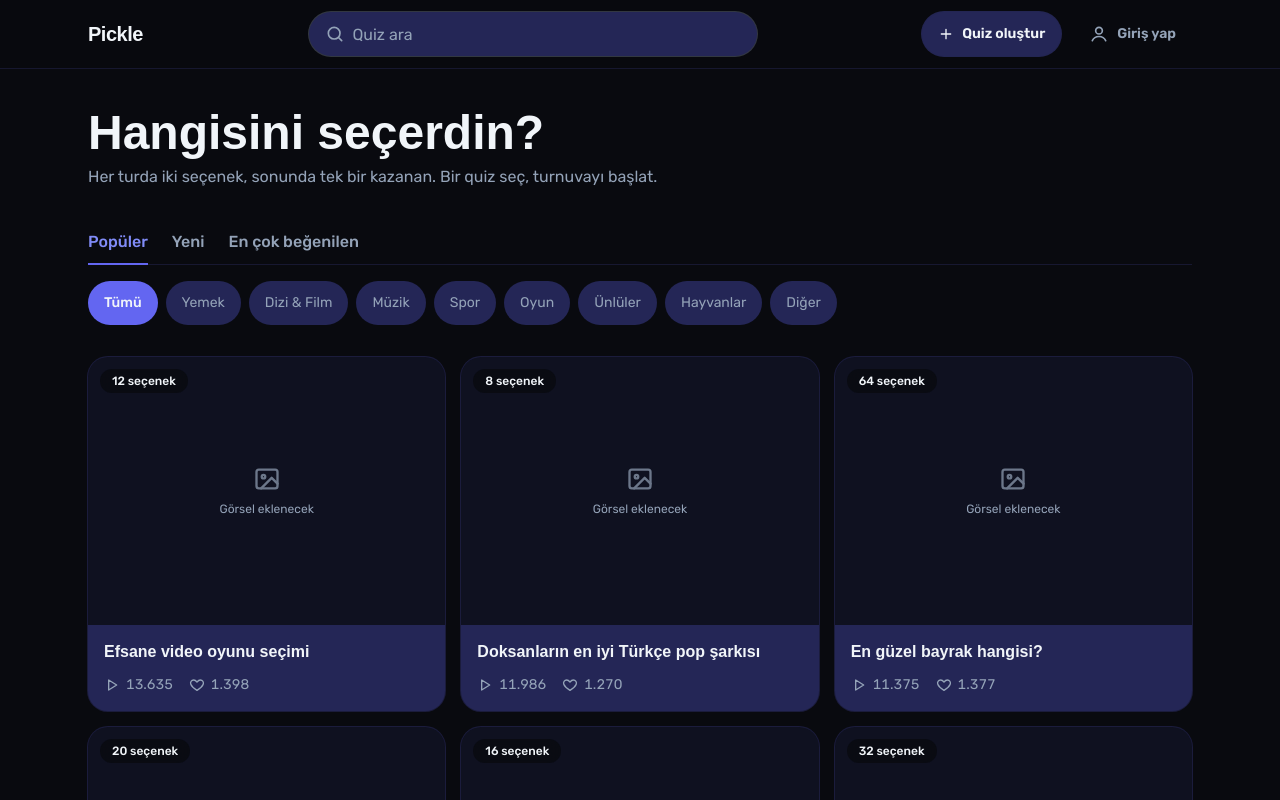
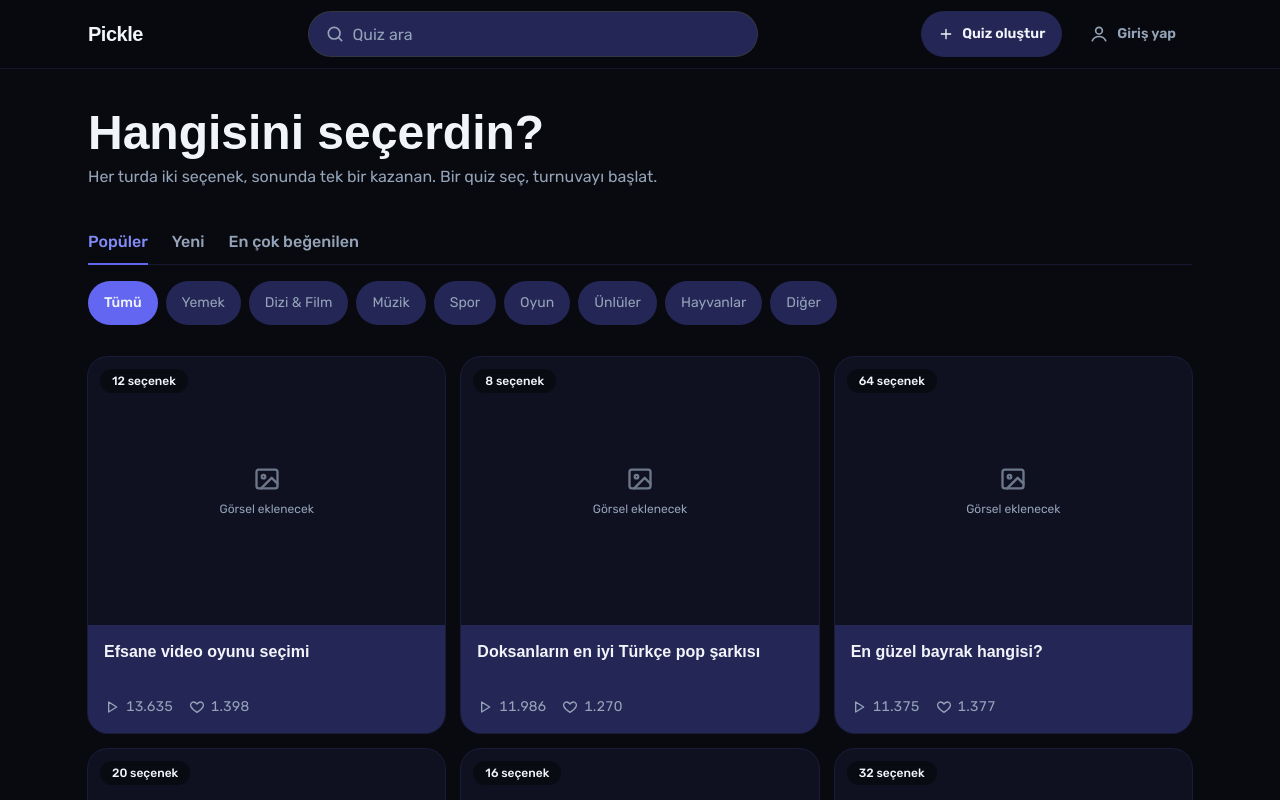
Before and after one commit to BerkeCankaya/Pickle, a Next.js app: page / in a window 1280 px wide. Shown: the top 800 px of the page. Built offline with nearby package versions, Linux system fonts and the light colour scheme; a web font is replaced by a local one.

Commit message:
Quiz kartı başlığı sabit 2 satır; başlık sınırı 50 karakter
Co-Authored-By: Claude Opus 5.5 <noreply@anthropic.com>

```diff
--- a/design-system/MASTER.md
+++ b/design-system/MASTER.md
@@ -83,12 +83,13 @@ Kodda hex yazılmaz, yalnızca token isimleri kullanılır. Durum rengi taşıya
 ### Card
 - `bg-surface rounded-card ring-1 ring-accent/20`.
 - `interactive`: hover/odakta `shadow-glow` + 4px yükselme. Sadece tıklanabilir kartlarda.
+- Quiz kartı başlığı her zaman tam 2 satır yer kaplar (`line-clamp-2 h-[2lh]`); tüm kartlar aynı yükseklikte olur. Başlık sınırı 50 karakter.
 
 ### Input / Textarea
 - Görünür etiket zorunlu (placeholder etiket yerine geçmez). Zorunlu alanlarda `*`.
 - Yardım metni veya hata alanın hemen altında, `aria-describedby` ile bağlı.
 - Hata: `ring-danger` + kırmızı açıklayıcı metin; ne olduğunu ve nasıl düzeltileceğini söyler.
-- `showCount` + `maxLength` ile karakter sayacı (başlık 80, açıklama 300).
+- `showCount` + `maxLength` ile karakter sayacı (başlık 50, açıklama 300).
 - Yükseklik 48px, yazı 16px (iOS otomatik yakınlaştırmayı önler).
 
 ## Erişilebilirlik kontrol listesi
--- a/src/components/QuizCard.tsx
+++ b/src/components/QuizCard.tsx
@@ -24,7 +24,10 @@ export function QuizCard({ quiz, preload = false }: { quiz: Quiz; preload?: bool
           </span>
         </div>
         <div className="flex flex-1 flex-col gap-3 p-4">
-          <h3 className="font-display text-base leading-snug font-semibold text-balance">{quiz.title}</h3>
+          {/* Başlık her kartta tam 2 satır yer kaplar; tüm kartlar aynı yükseklikte kalır. */}
+          <h3 title={quiz.title} className="line-clamp-2 h-[2lh] font-display text-base leading-snug font-semibold text-balance">
+            {quiz.title}
+          </h3>
           <p className="mt-auto flex gap-4 text-sm text-secondary">
             <span className="inline-flex items-center gap-1.5">
               <PlayIcon className="size-4" />
```
Also changed, not shown: 1 other file (tests, documents, lock files or other folders).
